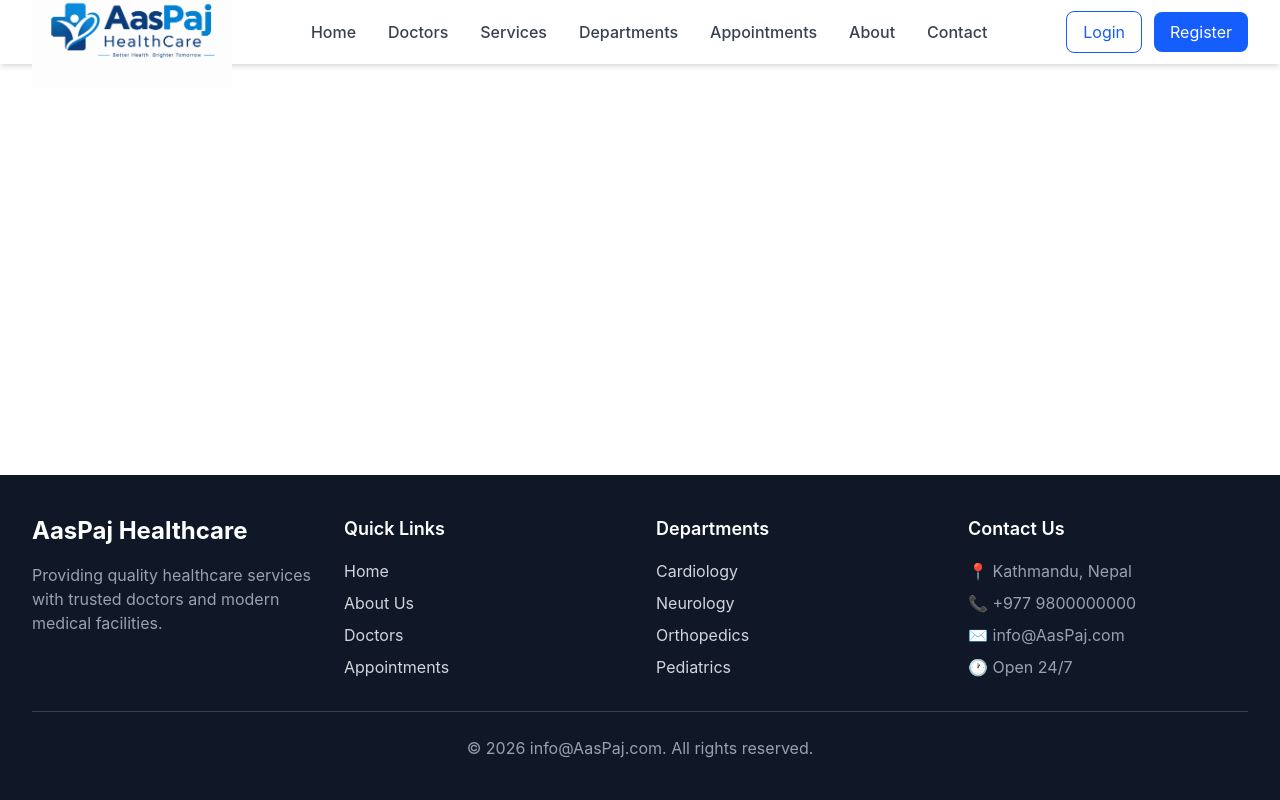
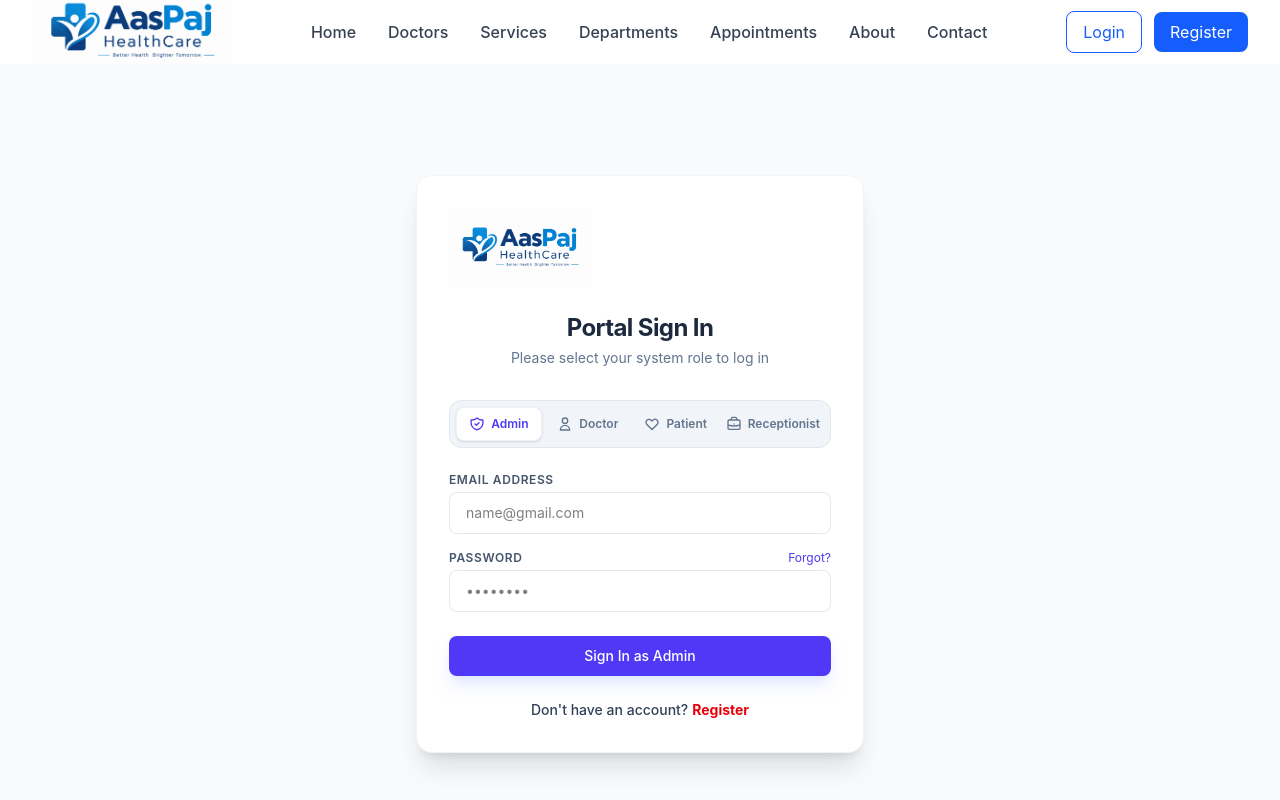
Before and after one commit to anishdhakal021-source/Hospital-Management-System, a React app in the folder Frontend/: page /login in a window 1280 px wide. Shown: the top 800 px of the page. Built offline with nearby package versions, Linux system fonts and the light colour scheme; the HTML template or start-up script is replaced by a standard one.

Commit message:
Added login page
create a login page with toggler switch to change roles

```diff
--- a/Frontend/src/App.jsx
+++ b/Frontend/src/App.jsx
@@ -6,6 +6,7 @@ import Footer from "./components/Footer";
 import Home from "./pages/Home";
 import Doctors from "./pages/Doctors";
 import Services from "./pages/Services";
+import Login from "./pages/Login";
 
 
 
@@ -20,6 +21,7 @@ function App() {
             <Route path="/" element={<Home />} />
             <Route path="/doctors" element={<Doctors />} />
             <Route path="/services" element={<Services />} />
+            <Route path="/login" element={<Login />} />
           </Routes>
         </main>
 
--- a/Frontend/src/components/Footer.jsx
+++ b/Frontend/src/components/Footer.jsx
@@ -1,4 +1,4 @@
-import React from "react";
+import { Link } from "react-router-dom";
 
 const Footer = () => {
   return (
@@ -28,27 +28,27 @@ const Footer = () => {
 
             <ul className="space-y-2">
               <li>
-                <a href="#" className="hover:text-white">
+                <Link to="/" className="hover:text-white">
                   Home
-                </a>
+                </Link>
               </li>
 
               <li>
-                <a href="#" className="hover:text-white">
-                  About Us
-                </a>
+                <Link to="/doctors" className="hover:text-white">
+                  Doctors
+                </Link>
               </li>
 
               <li>
-                <a href="#" className="hover:text-white">
-                  Doctors
-                </a>
+                <Link to="/services" className="hover:text-white">
+                  Services
+                </Link>
               </li>
 
               <li>
-                <a href="#" className="hover:text-white">
-                  Appointments
-                </a>
+                <Link to="/login" className="hover:text-white">
+                  Login
+                </Link>
               </li>
             </ul>
           </div>
--- a/Frontend/src/components/Navbar.jsx
+++ b/Frontend/src/components/Navbar.jsx
@@ -75,13 +75,19 @@ const Navbar = () => {
           {/* Login / Register */}
           <div className="hidden md:flex items-center space-x-3">
 
-            <button className="px-4 py-2 text-blue-600 border border-blue-600 rounded-lg hover:bg-blue-50">
+            <Link
+              to="/login"
+              className="px-4 py-2 text-blue-600 border border-blue-600 rounded-lg hover:bg-blue-50"
+            >
               Login
-            </button>
+            </Link>
 
-            <button className="px-4 py-2 bg-blue-600 text-white rounded-lg hover:bg-blue-700">
+            <Link
+              to="/login"
+              className="px-4 py-2 bg-blue-600 text-white rounded-lg hover:bg-blue-700"
+            >
               Register
-            </button>
+            </Link>
 
           </div>
 
--- /dev/null
+++ b/Frontend/src/pages/Login.jsx
@@ -0,0 +1,139 @@
+import React, { useState } from 'react';
+// Import your logo image (adjust the file path and extension as needed)
+import logo from '../assets/images/hospitalL.png';
+
+const roles = [
+  { id: 'Admin', label: 'Admin', icon: (
+    <svg className="w-4 h-4" fill="none" stroke="currentColor" viewBox="0 0 24 24">
+      <path strokeLinecap="round" strokeLinejoin="round" strokeWidth="2" d="M9 12l2 2 4-4m5.618-4.016A11.955 11.955 0 0112 2.944a11.955 11.955 0 01-8.618 3.04A12.02 12.02 0 003 9c0 5.591 3.824 10.29 9 11.622 5.176-1.332 9-6.03 9-11.622 0-1.042-.133-2.052-.382-3.016z" />
+    </svg>
+  )},
+  { id: 'Doctor', label: 'Doctor', icon: (
+    <svg className="w-4 h-4" fill="none" stroke="currentColor" viewBox="0 0 24 24">
+      <path strokeLinecap="round" strokeLinejoin="round" strokeWidth="2" d="M16 7a4 4 0 11-8 0 4 4 0 018 0zM12 14a7 7 0 00-7 7h14a7 7 0 00-7-7z" />
+    </svg>
+  )},
+  { id: 'Patient', label: 'Patient', icon: (
+    <svg className="w-4 h-4" fill="none" stroke="currentColor" viewBox="0 0 24 24">
+      <path strokeLinecap="round" strokeLinejoin="round" strokeWidth="2" d="M4.318 6.318a4.5 4.5 0 000 6.364L12 20.364l7.682-7.682a4.5 4.5 0 00-6.364-6.364L12 7.636l-1.318-1.318a4.5 4.5 0 00-6.364 0z" />
+    </svg>
+  )},
+  { id: 'Receptionist', label: 'Receptionist', icon: (
+    <svg className="w-4 h-4" fill="none" stroke="currentColor" viewBox="0 0 24 24">
+      <path strokeLinecap="round" strokeLinejoin="round" strokeWidth="2" d="M21 13.255A23.931 23.931 0 0112 15c-3.183 0-6.22-.62-9-1.745M16 6V4a2 2 0 00-2-2h-4a2 2 0 00-2 2v2m4 6h.01M5 20h14a2 2 0 002-2V8a2 2 0 00-2-2H5a2 2 0 00-2 2v10a2 2 0 002 2z" />
+    </svg>
+  )},
+];
+
+function Login() {
+  const [selectedRole, setSelectedRole] = useState('Admin');
+  const [email, setEmail] = useState('');
+  const [password, setPassword] = useState('');
+
+  const handleLogin = (e) => {
+    e.preventDefault();
+    alert(`Authentication Request sent for role: ${selectedRole}`);
+  };
+
+  return (
+    <div className="bg-slate-50 flex items-center justify-center min-h-screen p-4">
+      <div className="bg-white p-8 rounded-2xl shadow-xl w-full max-w-md border border-slate-100">
+
+        {/* Logo Section (Top Left - Large) */}
+        <div className="flex justify-start mb-6">
+          <img
+            src={logo}
+            alt="Portal Logo"
+            className="h-20 w-auto object-contain"
+          />
+        </div>
+
+        {/* Header */}
+        <div className="text-center mb-8">
+          <h2 className="text-2xl font-bold text-slate-800 tracking-tight">
+            Portal Sign In
+          </h2>
+          <p className="text-sm text-slate-500 mt-1">
+            Please select your system role to log in
+          </p>
+        </div>
+
+        {/* Role Toggle Bar */}
+        <div className="bg-slate-100 p-1.5 rounded-xl flex mb-6 gap-1 border border-slate-200">
+          {roles.map((role) => {
+            const isSelected = selectedRole === role.id;
+            return (
+              <button
+                key={role.id}
+                type="button"
+                onClick={() => setSelectedRole(role.id)}
+                className={`flex-1 py-2 px-1 rounded-lg flex items-center justify-center gap-1.5 transition-all text-xs font-semibold ${
+                  isSelected
+                    ? 'bg-white text-indigo-600 shadow-sm border border-slate-200/60'
+                    : 'text-slate-500 hover:text-slate-700 hover:bg-slate-200/50'
+                }`}
+              >
+                {role.icon}
+                <span className="truncate">{role.label}</span>
+              </button>
+            );
+          })}
+        </div>
+
+        {/* Form */}
+        <form onSubmit={handleLogin} className="space-y-4">
+          <div>
+            <label className="block text-xs font-semibold text-slate-600 uppercase tracking-wider mb-1">
+              Email Address
+            </label>
+            <input
+              type="email"
+              required
+              placeholder="name@gmail.com"
+              value={email}
+              onChange={(e) => setEmail(e.target.value)}
+              className="w-full px-4 py-2.5 rounded-lg border border-slate-200 focus:outline-none focus:ring-2 focus:ring-indigo-500 text-sm transition"
+            />
+          </div>
+
+          <div>
+            <div className="flex justify-between mb-1">
+              <label className="block text-xs font-semibold text-slate-600 uppercase tracking-wider">
+                Password
+              </label>
+              <a href="#" className="text-xs text-indigo-600 hover:underline">
+                Forgot?
+              </a>
+            </div>
+            <input
+              type="password"
+              required
+              placeholder="••••••••"
+              value={password}
+              onChange={(e) => setPassword(e.target.value)}
+              className="w-full px-4 py-2.5 rounded-lg border border-slate-200 focus:outline-none focus:ring-2 focus:ring-indigo-500 text-sm transition"
+            />
+          </div>
+
+          <button
+            type="submit"
+            className="w-full bg-indigo-600 hover:bg-indigo-700 text-white font-medium py-2.5 px-4 rounded-lg transition-colors shadow-lg shadow-indigo-100 mt-2 text-sm"
+          >
+            Sign In as {selectedRole}
+          </button>
+        </form>
+
+        {/* Register Link */}
+        <div className="text-center mt-6 text-sm">
+          <span className="font-medium text-slate-700">Don't have an account?</span>{' '}
+          <a href="#" className="text-red-600 font-bold hover:underline">
+            Register
+          </a>
+        </div>
+
+      </div>
+    </div>
+  );
+}
+
+export default Login;
```
Also changed, not shown: 1 other file (tests, documents, lock files or other folders).
